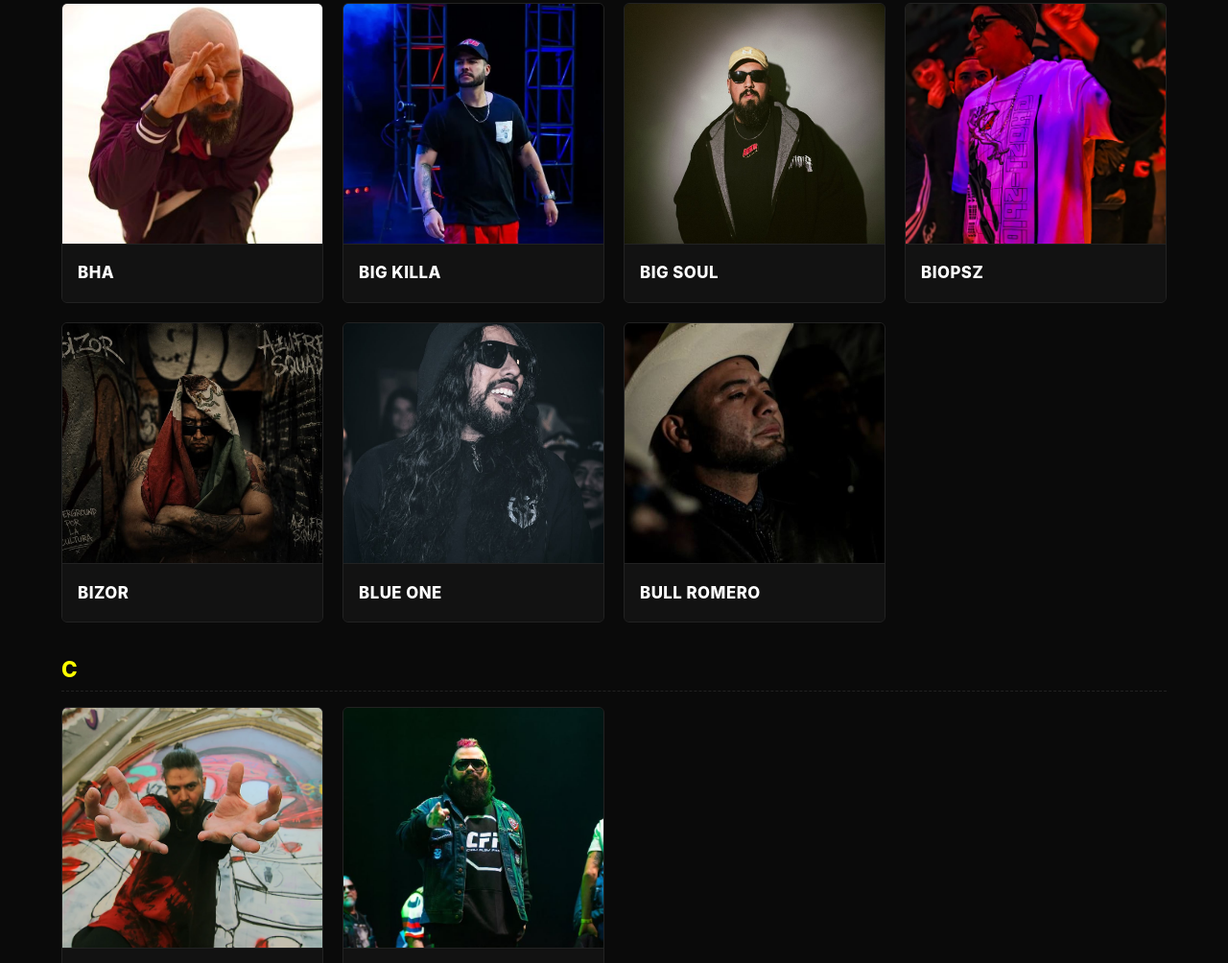
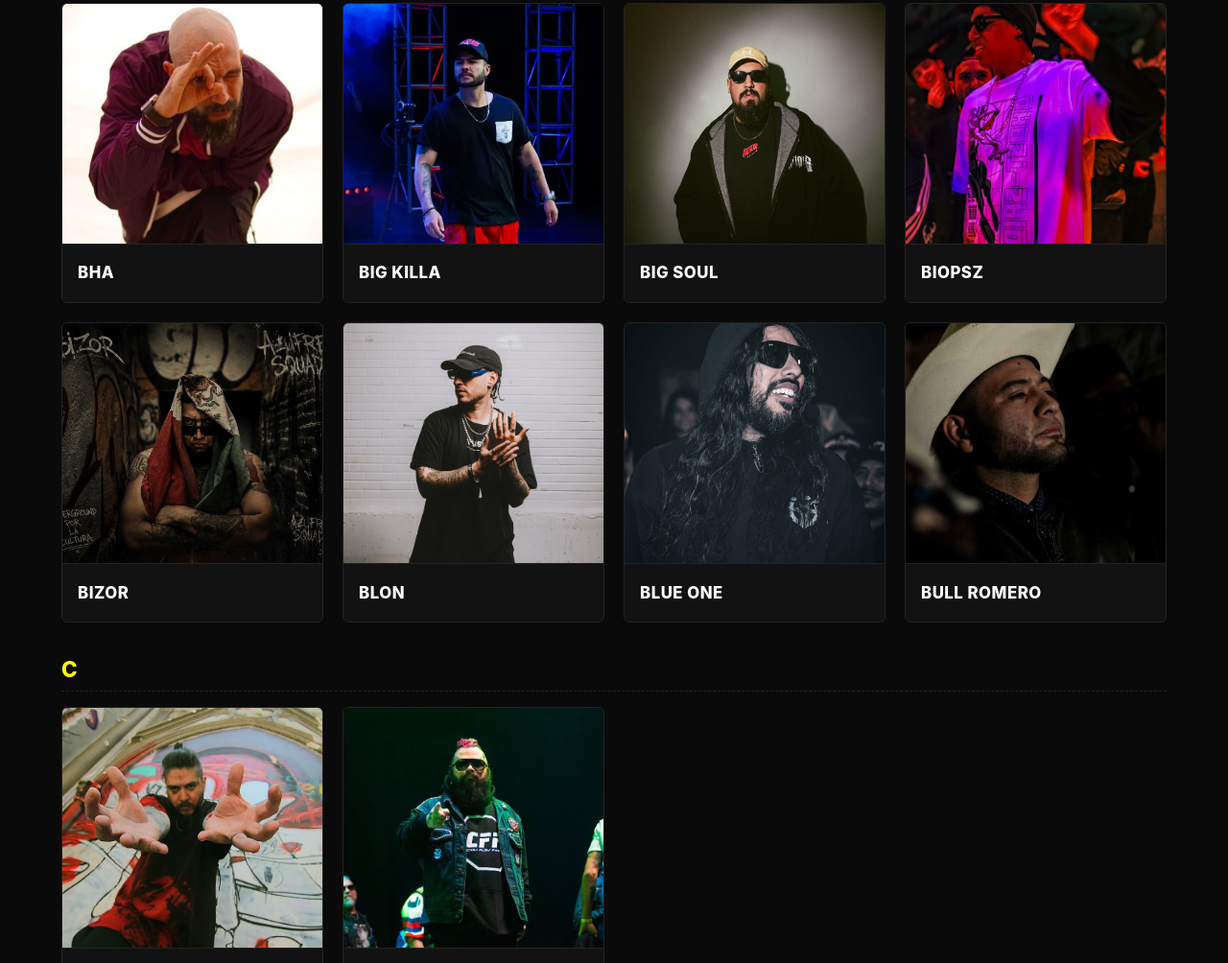
Before and after one commit to battleraphispano/catalog, a plain HTML site: page index.html in a window 1280 px wide. Shown: the part 1197-2201 px from the top of the page at 96% size. Drawn offline with Linux system fonts and the light colour scheme.

Commit message:
Update profile count from 71 to 72

```diff
--- a/index.html
+++ b/index.html
@@ -462,7 +462,7 @@
           <h1>Catálogo de <span>Battle Rap Hispano</span></h1>
           <div class="header-bottom-bar">
             <div class="stats-bar">
-              <span><strong>71</strong> Perfiles</span>
+              <span><strong>72</strong> Perfiles</span>
               <span><strong>A - Z</strong> Alfabético</span>
             </div>
             <div class="author-container">
@@ -615,6 +615,14 @@
             </div>
             <div class="fighter-info">
               <span class="fighter-name">Bizor</span>
+            </div>
+          </a>
+                    <a href="blon" class="fighter-card">
+            <div class="fighter-img-container">
+              <img src="blon.jpg" alt="Blon">
+            </div>
+            <div class="fighter-info">
+              <span class="fighter-name">Blon</span>
             </div>
           </a>
           <a href="blue-one" class="fighter-card">
```
